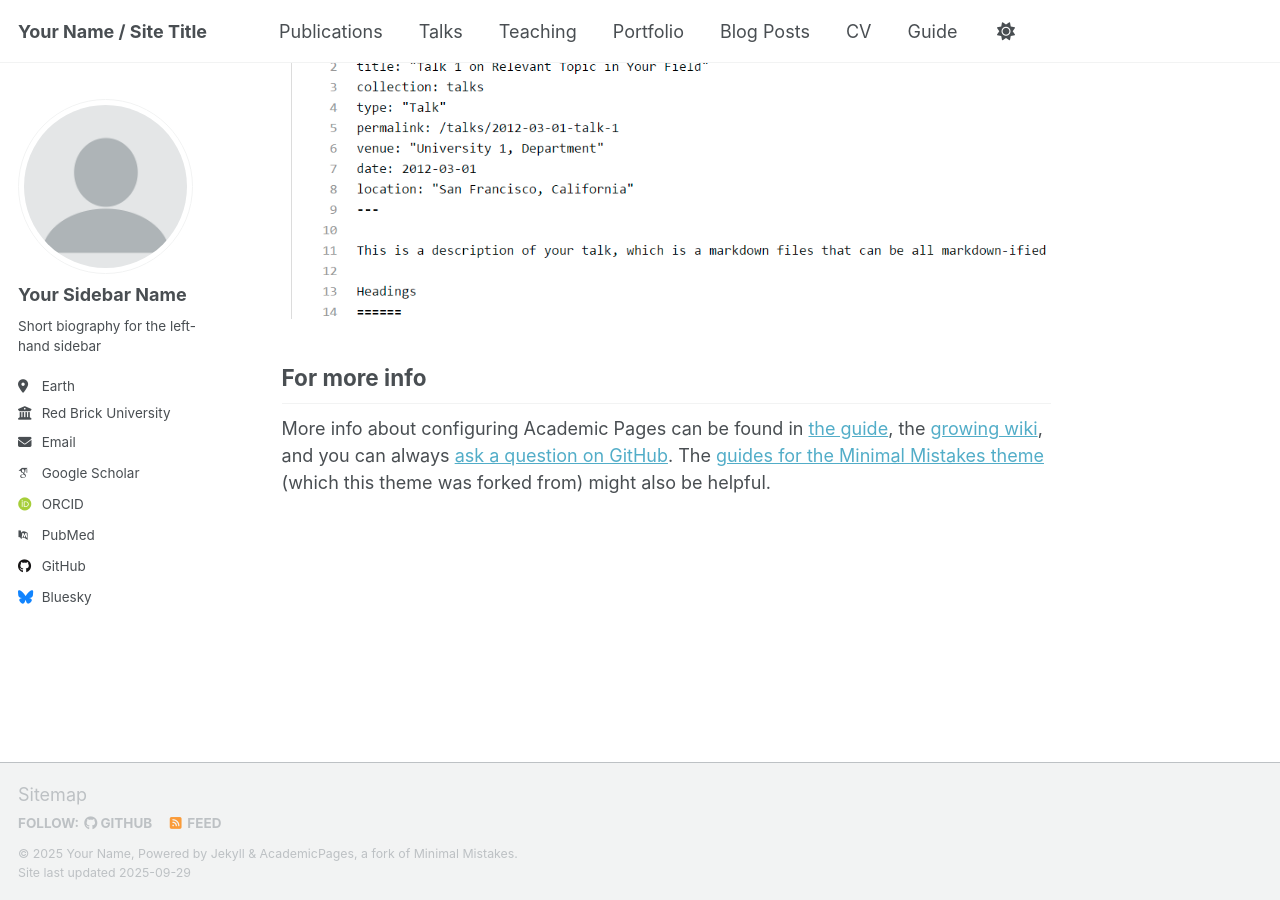
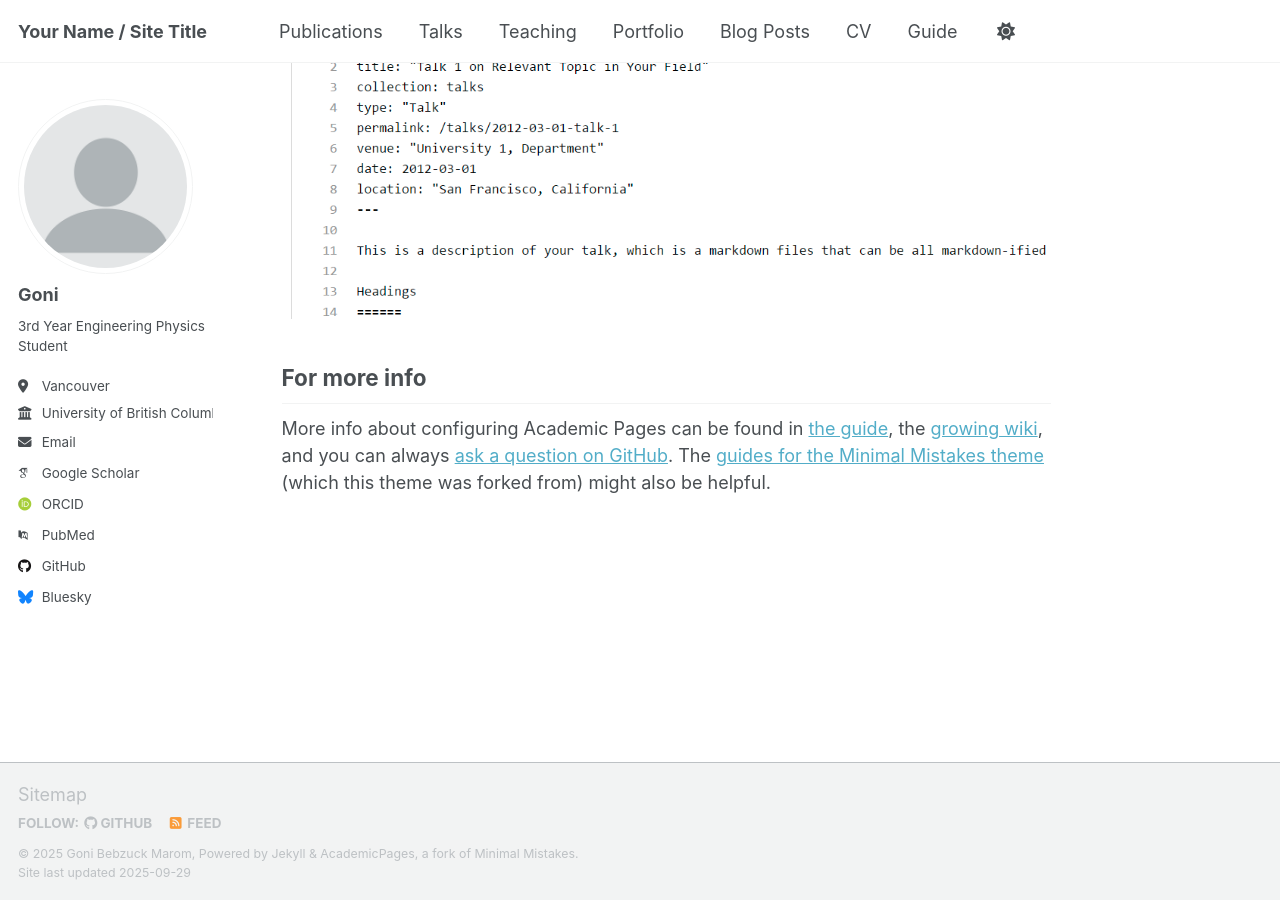
Before and after one commit to GoniBM/gonibm.github.io, a Jekyll site: the page built from _pages/about.md, in a window 1280 px wide and 900 px high, scrolled down 2880 px. Built offline with Jekyll 4.4.1, drawn with Linux system fonts in a browser that asks for light colours; some web fonts are replaced; a script that is not in the unit is left out.

Commit message:
Update _config.yml

```diff
--- a/_config.yml
+++ b/_config.yml
@@ -11,8 +11,8 @@ locale                   : "en-US"
 site_theme               : "default" # Currently available options are "default", "air"
 title                    : "Your Name / Site Title"
 title_separator          : "-"
-name                     : &name "Your Name"
-description              : &description "Your Name's academic portfolio"   # Update this with a general description of your site, this is the default if not overridden by a page
+name                     : &name "Goni Bebzuck Marom"
+description              : &description "Engineering Portfolio"   # Update this with a general description of your site, this is the default if not overridden by a page
 url                      : https://academicpages.github.io # The base hostname & protocol for your site e.g. "https://[your GitHub username].github.io",
                                                            # or if you already have some other page hosted on Github then use "https://[your GitHub username].github.io/[Your Repo Name]"
 baseurl                  : "" # the subpath of your site, e.g. "/blog"
@@ -24,13 +24,13 @@ repository               : "academicpages/academicpages.github.io"
 author:
   # Biographic information
   avatar           : "profile.png"
-  name             : "Your Sidebar Name"
+  name             : "Goni"
   pronouns         : # example: "she/her"
-  bio              : "Short biography for the left-hand sidebar"
-  location         : "Earth"
-  employer         : "Red Brick University"
+  bio              : "3rd Year Engineering Physics Student"
+  location         : "Vancouver"
+  employer         : "University of British Columbia"
   uri              : # URL
-  email            : "none@example.org"
+  email            : "gonibebzuck05@gmail.com"
 
   # Academic websites
   academia         : # URL
```
